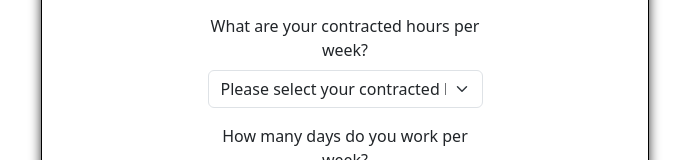
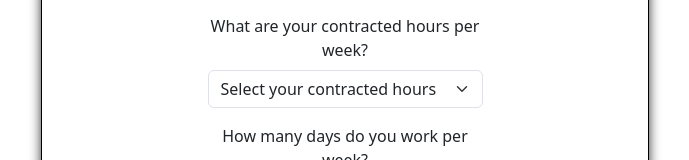
Before and after one commit to mattthughes/entitlement_calculator, a React (Vite) app in the folder entitlement-calculator/: page / in a window 1280 px wide. Shown: the part 591-751 px from the top of the page, without its empty margins (295-984 px from the left). Built offline with nearby package versions, Linux system fonts and the light colour scheme.

Commit message:
Fixed negative number days bug

```diff
--- a/entitlement-calculator/package.json
+++ b/entitlement-calculator/package.json
@@ -13,7 +13,8 @@
     "bootstrap": "^5.3.8",
     "react": "^19.2.0",
     "react-bootstrap": "^2.10.10",
-    "react-dom": "^19.2.0"
+    "react-dom": "^19.2.0",
+    "react-toastify": "^11.0.5"
   },
   "devDependencies": {
     "@eslint/js": "^9.39.1",
--- a/entitlement-calculator/src/components/EntitlementForm.jsx
+++ b/entitlement-calculator/src/components/EntitlementForm.jsx
@@ -15,7 +15,6 @@ export default function EntitlementForm() {
     const handleSubmit = (e) => {
         e.preventDefault();
 
-
         // Empty error found object to store the errors
         const errorsFound = {}
 
@@ -24,6 +23,12 @@ export default function EntitlementForm() {
         if (!weeklyHours) errorsFound.weeklyHours = ["Please fill out your weekly hours"]
         if (!daysPerWeek) errorsFound.daysPerWeek = ["Please fill out your days per week"]
 
+        const days = Number(remainingDays)
+
+        if (days <= 0) {
+            errorsFound.remainingDays = ["Please enter a number larger than 0"]
+        }
+
         // Returning an array with the errors found, if there are no errors remaining set the errors to the empty object
         if (Object.keys(errorsFound).length) {
             setErrors(errorsFound)
@@ -31,11 +36,16 @@ export default function EntitlementForm() {
             return
         }
 
+
+
         setErrors({})
 
-        const days = Number(remainingDays)
+
+
+
         const hours = Number(weeklyHours)
         const day_per_week = Number(daysPerWeek)
+
 
         // Set the result so the user can visually see either days or hours remaining depending on what they have chosen
         const calculation = daysToHours(days, hours, day_per_week)
@@ -64,7 +74,7 @@ export default function EntitlementForm() {
                     </Form.Label>
                     {/* Select drop down, that will allow the user to pick there contract*/}
                     <Form.Select name='weekly-hours' value={weeklyHours} onChange={(e) => setWeeklyHours(e.target.value)}>
-                        <option>Please select your contracted hours</option>
+                        <option>Select your contracted hours</option>
                         <option value="37.5">37.5hrs</option>
                         <option value="40">40hrs</option>
                         <option value="22.5">22.5hrs</option>
--- a/entitlement-calculator/src/styles/entitlement.css
+++ b/entitlement-calculator/src/styles/entitlement.css
@@ -1,6 +1,7 @@
 .allowance-text {
     font-size: 16px;
     line-height: 1.6;
+    font-family: "Open Sans", sans-serif;
 }
 
 @media screen and (min-width: 991px) {
--- a/entitlement-calculator/src/utils/Entitlement.js
+++ b/entitlement-calculator/src/utils/Entitlement.js
@@ -5,7 +5,7 @@ export function daysToHours(remainingDays, weeklyHours, daysPerWeek) {
     const day_per_week = Number(daysPerWeek);
 
     // stops the function if any input isn't a real number
-    if (!Number.isFinite(days) || !Number.isFinite(hours) || !Number.isFinite(day_per_week) || day_per_week <=0 ) {
+    if (!Number.isFinite(hours) || !Number.isFinite(day_per_week) || day_per_week <=0 ) {
         return null
     }
 
```
Also changed, not shown: 1 other file (tests, documents, lock files or other folders).
